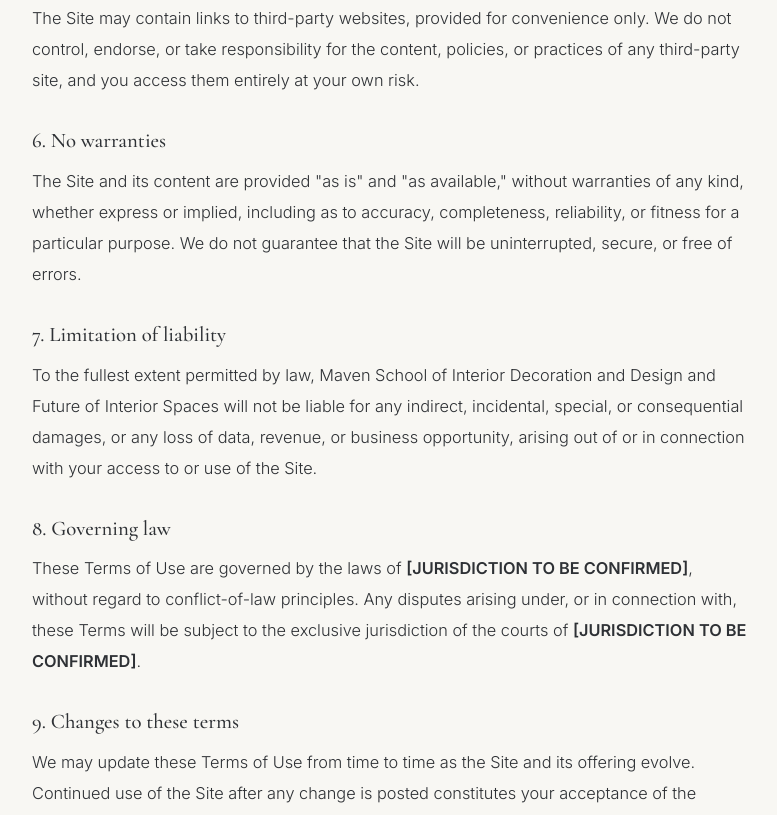
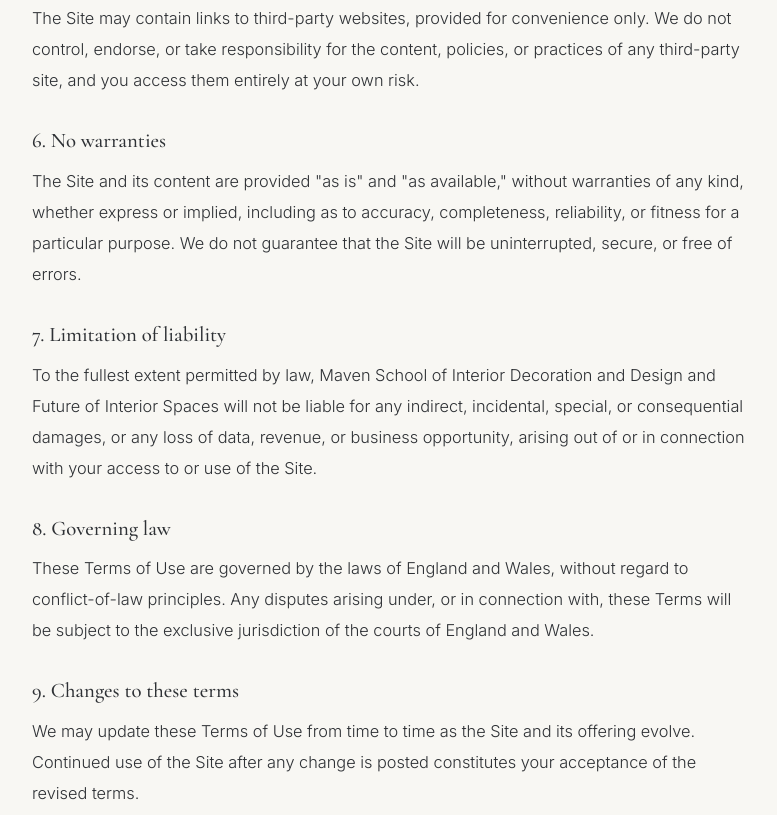
Before and after one commit to goagroup-source/fois-website, a plain HTML site: page terms/index.html in a window 1280 px wide. Shown: the part 1985-2800 px from the top of the page, without its empty margins (48-825 px from the left). Drawn offline with nearby package versions, Linux system fonts and the light colour scheme.

Commit message:
Set Terms of Use governing law to England and Wales
Fills in the [JURISDICTION TO BE CONFIRMED] placeholder left in the
initial draft. The page's "this is a draft, not yet lawyer-reviewed"
banner stays in place — filling in jurisdiction doesn't substitute for
that review.

```diff
--- a/terms/index.html
+++ b/terms/index.html
@@ -78,7 +78,7 @@
     <p>To the fullest extent permitted by law, Maven School of Interior Decoration and Design and Future of Interior Spaces will not be liable for any indirect, incidental, special, or consequential damages, or any loss of data, revenue, or business opportunity, arising out of or in connection with your access to or use of the Site.</p>
 
     <h3>8. Governing law</h3>
-    <p>These Terms of Use are governed by the laws of <strong>[JURISDICTION TO BE CONFIRMED]</strong>, without regard to conflict-of-law principles. Any disputes arising under, or in connection with, these Terms will be subject to the exclusive jurisdiction of the courts of <strong>[JURISDICTION TO BE CONFIRMED]</strong>.</p>
+    <p>These Terms of Use are governed by the laws of England and Wales, without regard to conflict-of-law principles. Any disputes arising under, or in connection with, these Terms will be subject to the exclusive jurisdiction of the courts of England and Wales.</p>
 
     <h3>9. Changes to these terms</h3>
     <p>We may update these Terms of Use from time to time as the Site and its offering evolve. Continued use of the Site after any change is posted constitutes your acceptance of the revised terms.</p>
```
